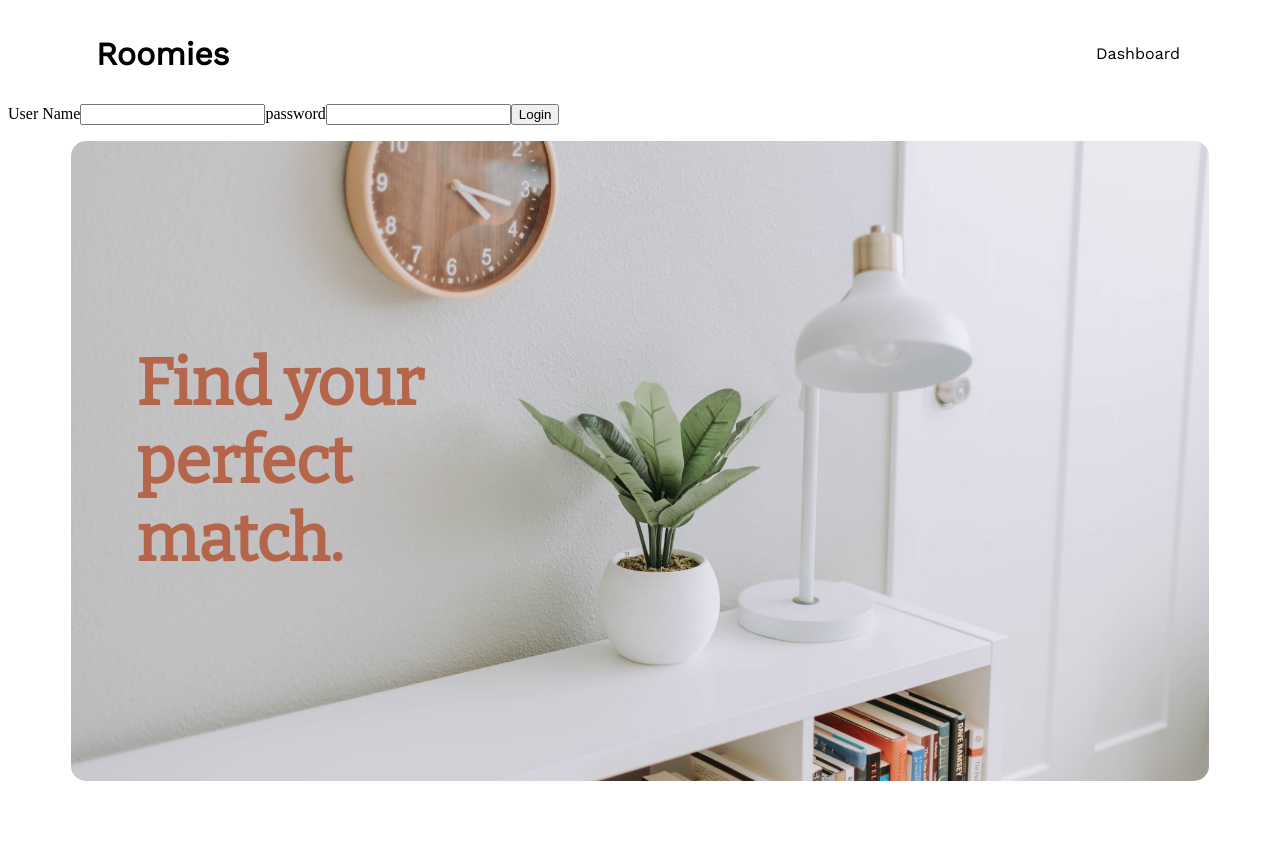
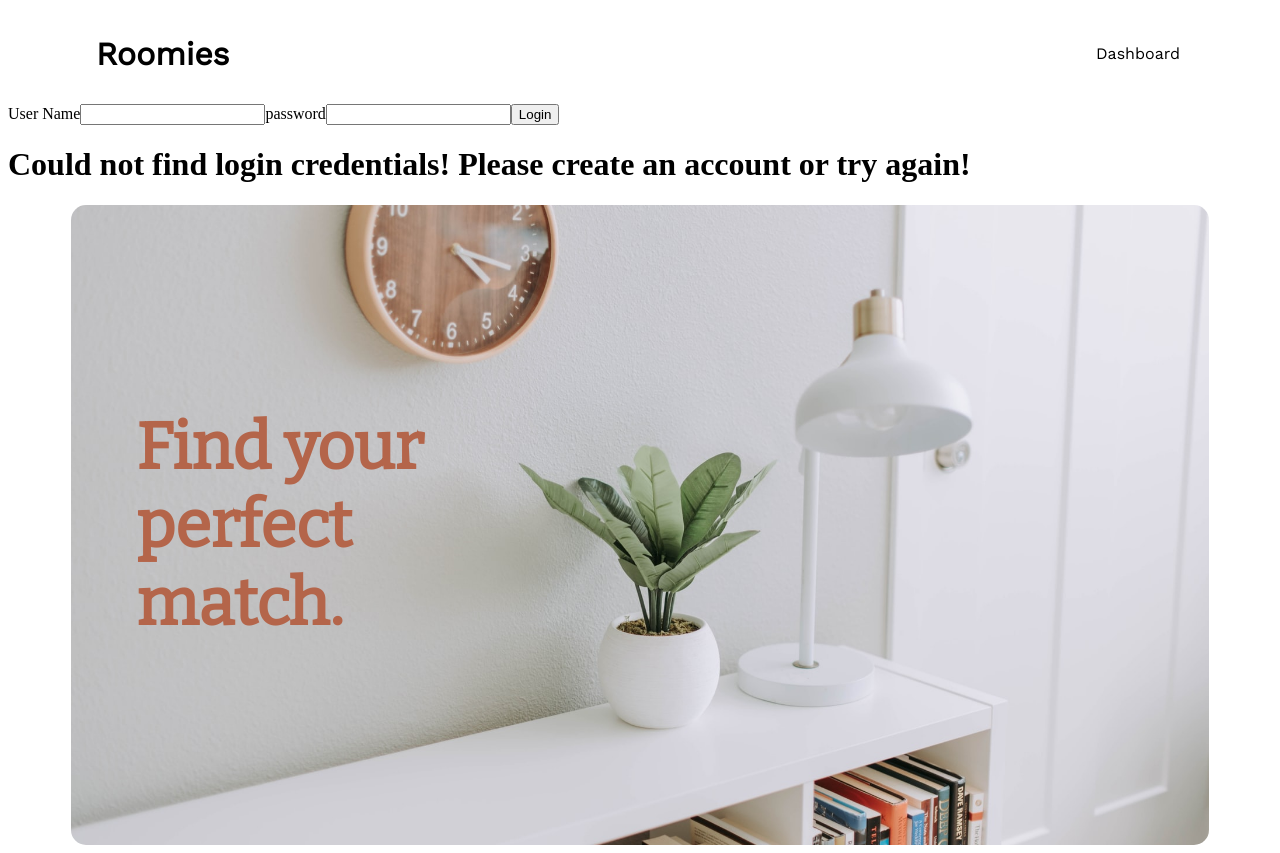
Before and after one commit to Turing-Roomies/roomies-fe, a React (Create React App) app: page / in a window 1280 px wide. Both pictures are taken after typing "Sample", "Sample" into the empty fields and a click on the button "Login". Before the commit the page ends 800 px from the top, so only its background shows below. Built offline with nearby package versions, Linux system fonts and the light colour scheme.

Commit message:
Conditionally render error message if authenticateError state is true

```diff
--- a/src/components/Login/Login.js
+++ b/src/components/Login/Login.js
@@ -14,6 +14,7 @@ export default function Login({setCurrentUser}) {
     const handleChange = event => {
         event.target.name === 'userName' ? setUserName(event.target.value) : setPassword(event.target.value)
         setFormError(false)
+        setAuthenticateError(false)
     }
 
     function handleSubmit(event) {
@@ -33,7 +34,6 @@ export default function Login({setCurrentUser}) {
                 setCurrentUser(user)
                 return
             } else {
-                console.log('DENIED')
                 setAuthenticateError(true)
             }
         })
@@ -63,6 +63,7 @@ export default function Login({setCurrentUser}) {
                     </label>
                     <button className='submit-button' onClick={event => handleSubmit(event)} type='submit'>Login</button>
                     {formError && <h1>UserName or Password is missing!</h1>}
+                    {authenticateError && <h1>Could not find login credentials! Please create an account or try again!</h1>}
                 </div>
             </form>
         </div>
```
